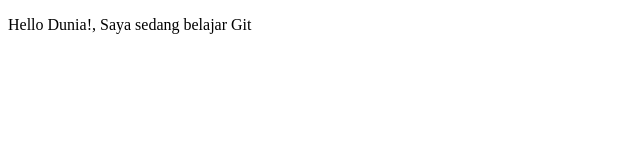
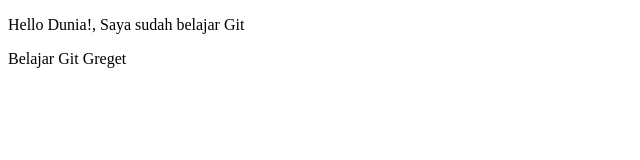
Before and after one commit to akhmadyudha/belajar-git, a plain HTML site: page index.html in a window 1280 px wide. Shown: the whole page, without its empty margins (0-640 px from the left). Drawn offline with Linux system fonts and the light colour scheme.

Commit message:
belajar git greget!

```diff
--- a/index.html
+++ b/index.html
@@ -5,6 +5,7 @@
 		<title> Belajar Git - Project 01</title>
 	</head>
 	<body>
-		<p>Hello Dunia!, Saya sedang belajar Git</p>
+		<p>Hello Dunia!, Saya sudah belajar Git</p>
+		<p>Belajar Git Greget</p>
 	</body>
 </html>
```
